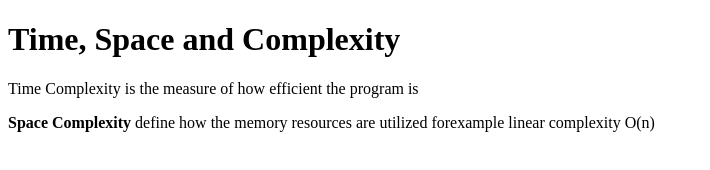
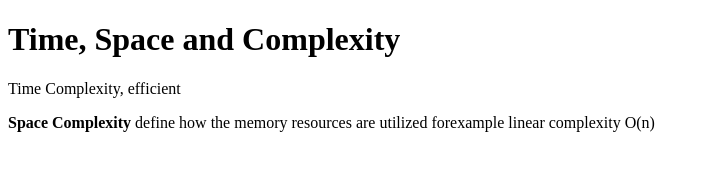
Before and after one commit to acciojob/time-and-space-complexity-Flash-R, a website: page main.html in a window 1280 px wide. Shown: the whole page, without its empty margins (0-710 px from the left). Drawn offline with Linux system fonts and the light colour scheme.

Commit message:
created a submission

```diff
--- a/main.html
+++ b/main.html
@@ -9,7 +9,7 @@
 <body>
 	<!-- the entire body must be written by student -->
 	<h1>Time, Space and Complexity</h1>
-	<p>Time Complexity is the measure of how efficient the program is</p>
+	<p>Time Complexity, efficient</p>
 	<p><b>Space Complexity</b> define how the memory resources are utilized
 		forexample linear complexity O(n)</p>
     <script type="text/javascript" src="./script.js">
```
